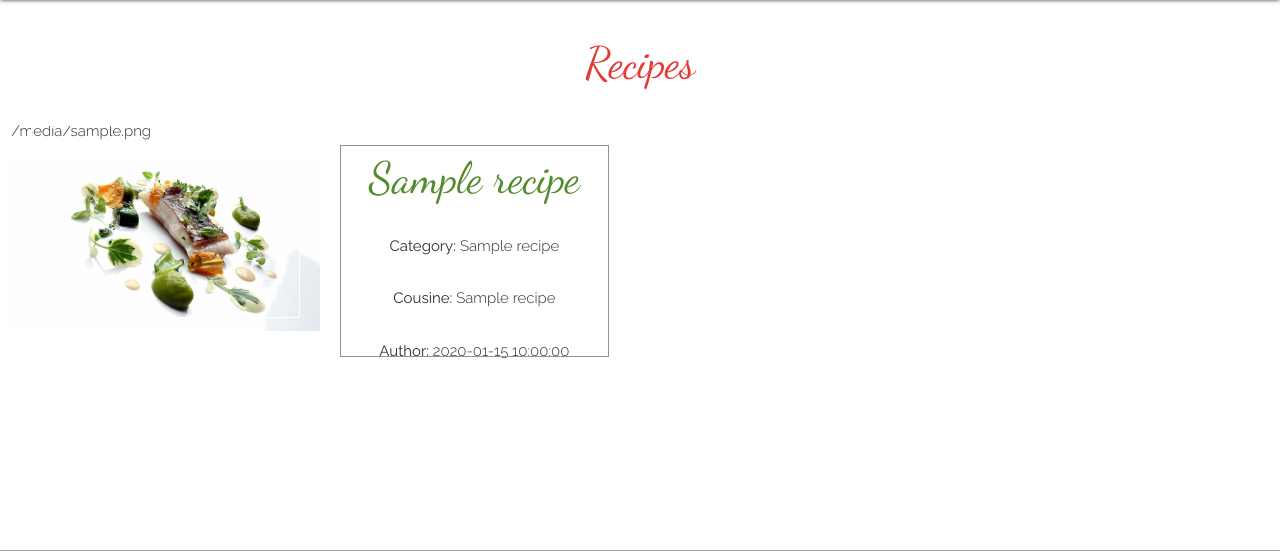
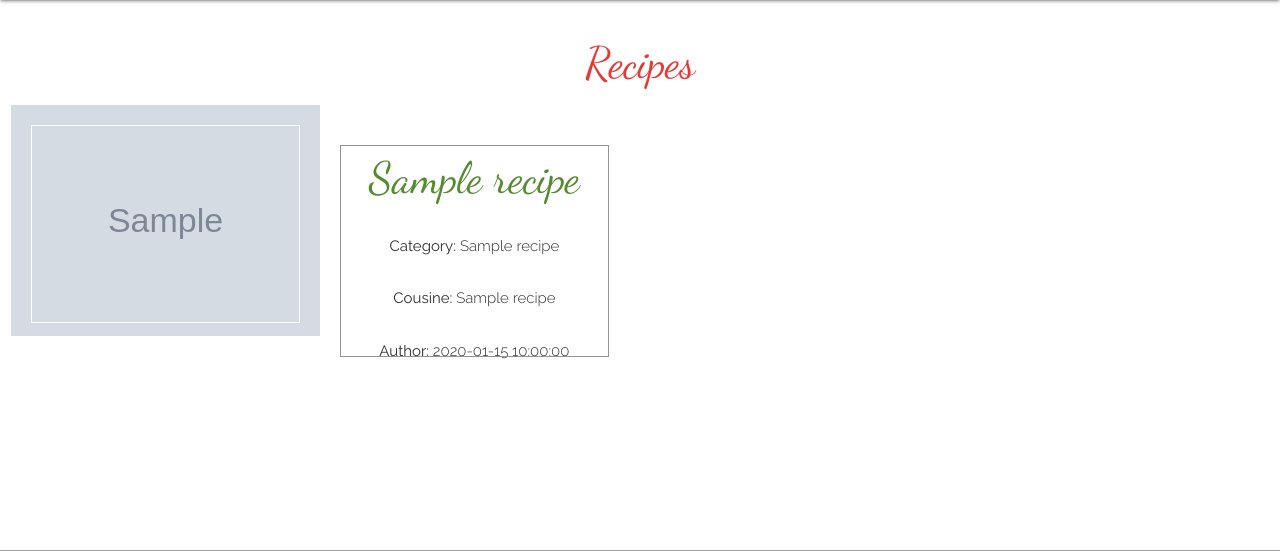
Before and after one commit to andrewskyboss/milestone-project-03, a Flask app: page /get_recipes in a window 1280 px wide. Shown: the part 90-641 px from the top of the page. Run offline with Flask 2, Linux system fonts and the light colour scheme; grey boxes marked "Sample" are stand-in pictures; a database or web service that is not in the repository returns one stand-in record (values such as "Sample title"); some libraries are stand-ins or nearby versions.

Commit message:
recipes link update

```diff
--- a/templates/recipes.html
+++ b/templates/recipes.html
@@ -13,8 +13,9 @@
             {% for recipe in recipe %}
             <div class="col s12 m12 l6">
                 <div class="col s12 m12 l6 image-area">
-                    <p>{{ recipe.image_url }}</p>
-                    <img class="recipe-image responsive-img" src="{{url_for('static', filename='images/project-3-img-dish-002.jpg')}}" alt="">
+                    <!-- <p>{{ recipe.image_url }}</p> -->
+                    <!-- <img class="recipe-image responsive-img" src="{{url_for('static', filename='images/project-3-img-dish-002.jpg')}}" alt=""> -->
+                    <img class="recipe-image responsive-img" src="{{ recipe.image_url }}" alt="">
                 </div>
                 <div class="col s12 m12 l6 content-area">
                     <h3 class="subtitle light-green-text text-darken-3 center-align">{{ recipe.dish_name }}</h3>
```
